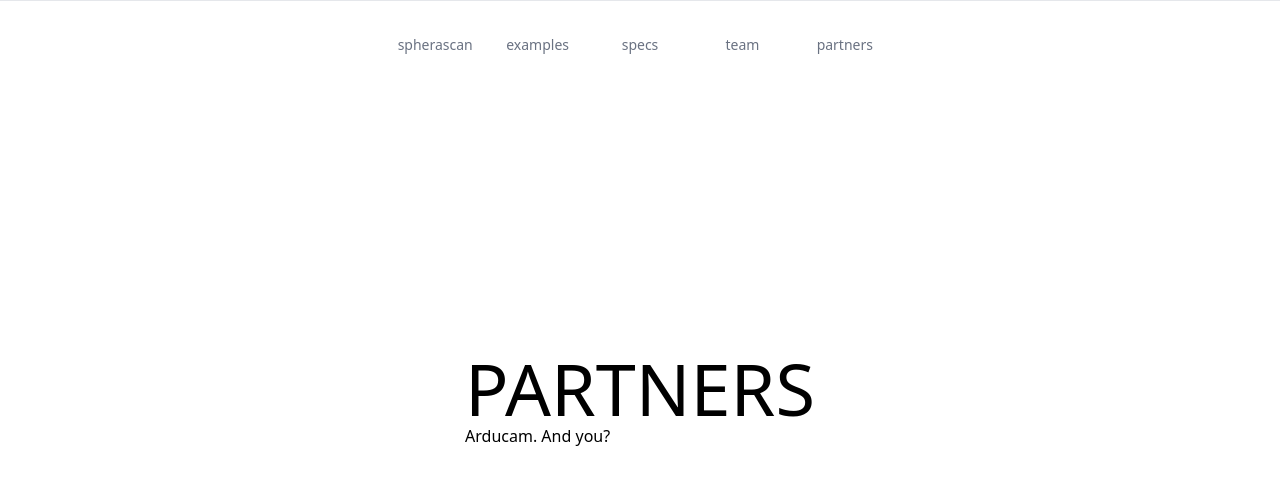
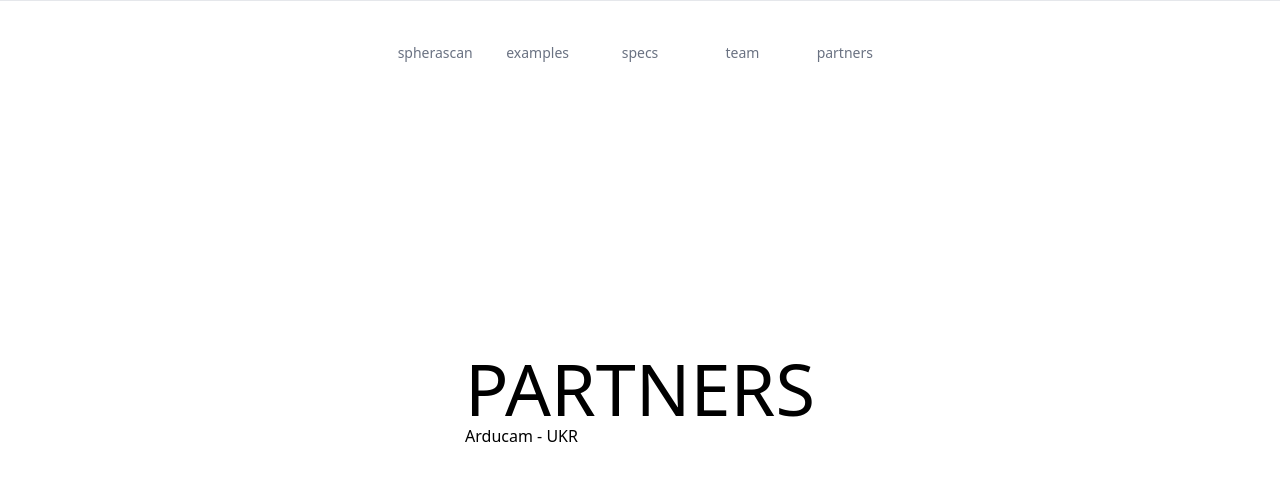
Before and after one commit to jonasrejman/spherascan, a SvelteKit app: page /partnership in a window 1280 px wide. Shown: the top 484 px of the page. Built offline with nearby package versions, Linux system fonts and the light colour scheme; some icons are missing.

Commit message:
main menu margin fix

```diff
--- a/src/routes/+layout.svelte
+++ b/src/routes/+layout.svelte
@@ -14,7 +14,7 @@
 <div
 	class="fixed top-0 left-0 z-50 w-full h-16 bg-white border-t border-gray-200 dark:bg-gray-700 dark:border-gray-600"
 >
-	<div class="grid h-full max-w-lg grid-cols-5 mx-auto font-medium">
+	<div class="grid h-full max-w-lg grid-cols-5 mx-auto font-medium mt-2">
 		<a
 			type="button"
 			class="inline-flex flex-col items-center justify-center px-5 hover:bg-gray-50 dark:hover:bg-gray-800 group"
--- a/src/routes/partnership/+page.svelte
+++ b/src/routes/partnership/+page.svelte
@@ -1,6 +1,6 @@
 <div class="flex items-center justify-center h-screen">
 	<div class="">
 		<p class="font-light text-7xl">PARTNERS</p>
-		<p class="font-light text-1xl">Arducam. And you?</p>
+		<p class="font-light text-1xl">Arducam - UKR</p>
 	</div>
 </div>
```
